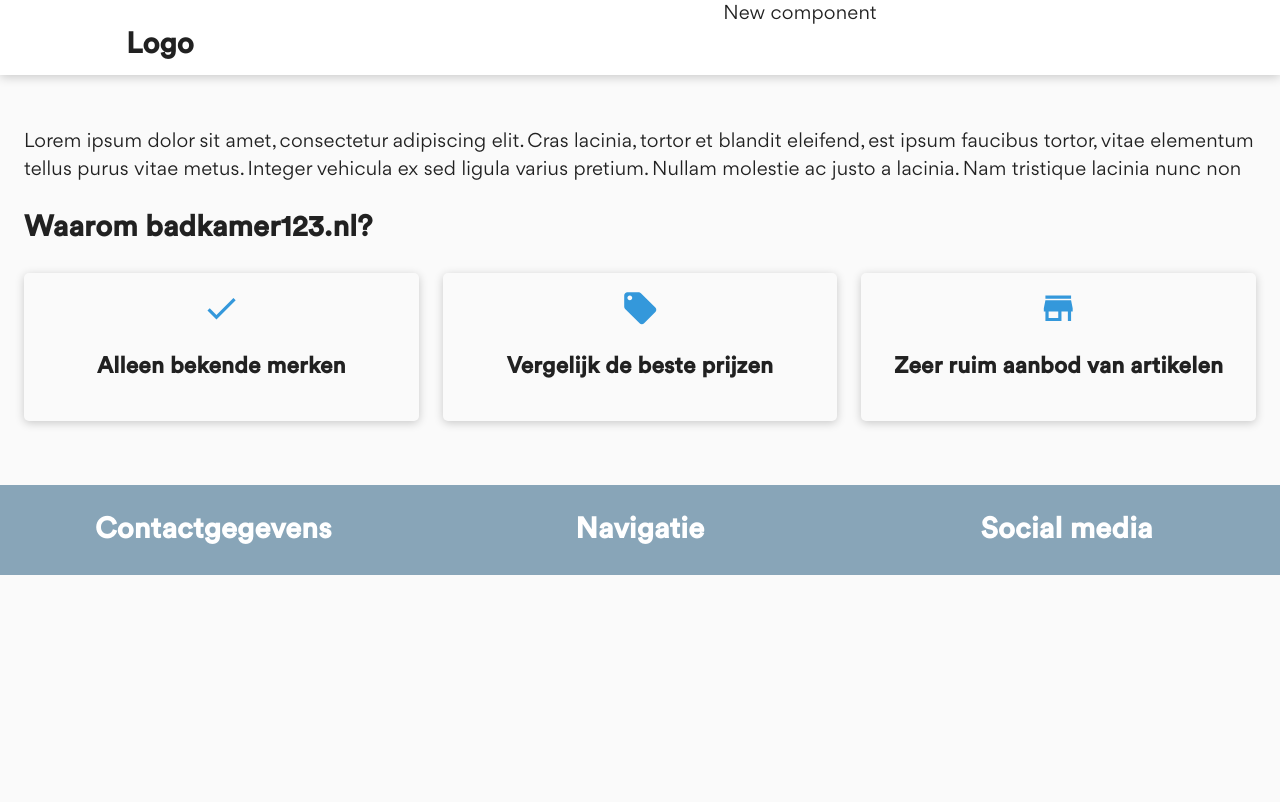
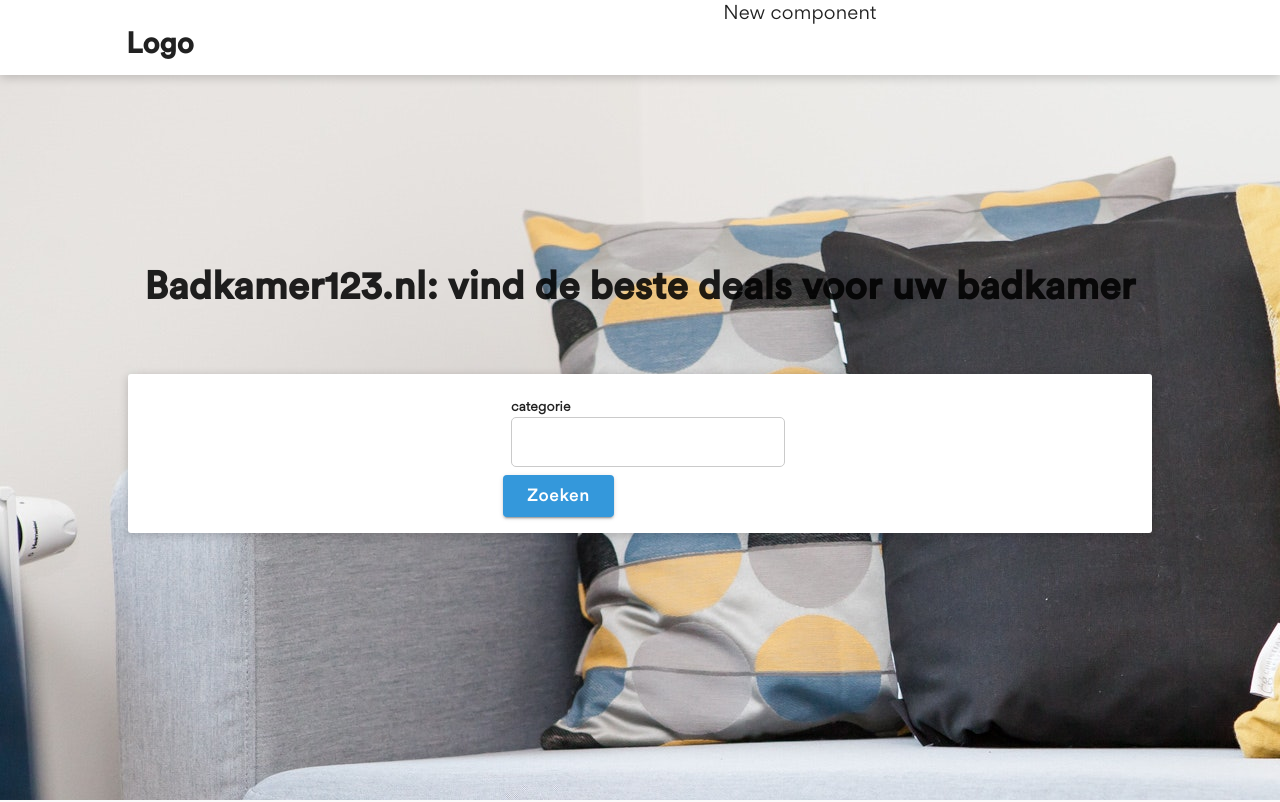
Before and after one commit to sanderyt/affiliate-frontend, a Next.js app: page / in a window 1280 px wide. Shown: the top 802 px of the page. Built offline with nearby package versions, Linux system fonts and the light colour scheme.

Commit message:
made a basic fold component

```diff
--- /dev/null
+++ b/components/Fold/index.tsx
@@ -0,0 +1,41 @@
+import React, { FC } from "react";
+
+import { StyledFold, Overlay } from "./styles";
+import { ContentBox } from "../ContentBox";
+import { Textfield } from "../Textfield";
+import { Button } from "../Button";
+import { useForm } from "react-hook-form";
+
+interface Props {}
+
+export const Fold: FC<Props> = ({}) => {
+  const {
+    register,
+    handleSubmit,
+    formState: { errors }
+  } = useForm();
+
+  const onSubmit = (data: any) => {
+    console.log(data);
+  };
+
+  return (
+    <StyledFold
+      display="flex"
+      justifyContent="center"
+      alignItems="center"
+      flexDirection="column"
+    >
+      <Overlay />
+      <h1>Badkamer123.nl: vind de beste deals voor uw badkamer</h1>
+      <ContentBox>
+        <form onSubmit={handleSubmit(onSubmit)}>
+          <Textfield label="categorie" register={register} required={true} />
+          <Button color="primary" type="button">
+            Zoeken
+          </Button>
+        </form>
+      </ContentBox>
+    </StyledFold>
+  );
+};
--- /dev/null
+++ b/components/Fold/styles.ts
@@ -0,0 +1,12 @@
+import styled from "styled-components";
+import { Box } from "@material-ui/core";
+
+const StyledFold = styled(Box)`
+  background-image: url("../images/pexels-terje-sollie-298842.jpg");
+  height: 100vh;
+  position: relative;
+`;
+
+const Overlay = styled.div``;
+
+export { StyledFold, Overlay };
--- a/components/Header/styles.ts
+++ b/components/Header/styles.ts
@@ -7,6 +7,7 @@
   top: 0;
   width: 100%;
   background-color: white;
+  z-index: 3;
 `;
 
 export { StyledHeader };
--- a/components/Layout/styles.ts
+++ b/components/Layout/styles.ts
@@ -1,7 +1,5 @@
 import styled from "styled-components";
 
-const Main = styled.main`
-  margin-top: ${({ theme }) => theme.margins.xxl};
-`;
+const Main = styled.main``;
 
 export { Main };
--- a/components/Textfield/styles.ts
+++ b/components/Textfield/styles.ts
@@ -4,6 +4,7 @@
   display: flex;
   flex-direction: column;
   margin: ${({ theme }) => theme.margins.s};
+  width: 100%;
 `;
 
 const Label = styled.span`
@@ -19,6 +20,7 @@
   transition: 250ms;
   font-size: 1rem;
   height: 50px;
+  width: 100%;
 
   &:focus {
     border: 1px solid ${({ theme }) => theme.palette.primary};
--- a/pages/index.tsx
+++ b/pages/index.tsx
@@ -4,9 +4,11 @@
 
 import { Card } from "../components/Card";
 import { Grid } from "@material-ui/core";
+import { Fold } from "../components/Fold";
 
 const Index = () => (
   <Layout>
+    <Fold />
     <Container fixed>
       <p>
         Lorem ipsum dolor sit amet, consectetur adipiscing elit. Cras lacinia,
--- a/styles/globalStyle.ts
+++ b/styles/globalStyle.ts
@@ -25,10 +25,12 @@
   }
 
   h1, h2, h3, h4, h5, h6, button {
-    font-family: "Circular", "sans-serif"
+    font-family: "Circular", "sans-serif";
   }
 
   .MuiSvgIcon-root {
     cursor: pointer;
   }
+
+
 `;
```
Also changed, not shown: public/images/background-image-fold.jpg (added), public/images/pexels-terje-sollie-298842.jpg (added).
